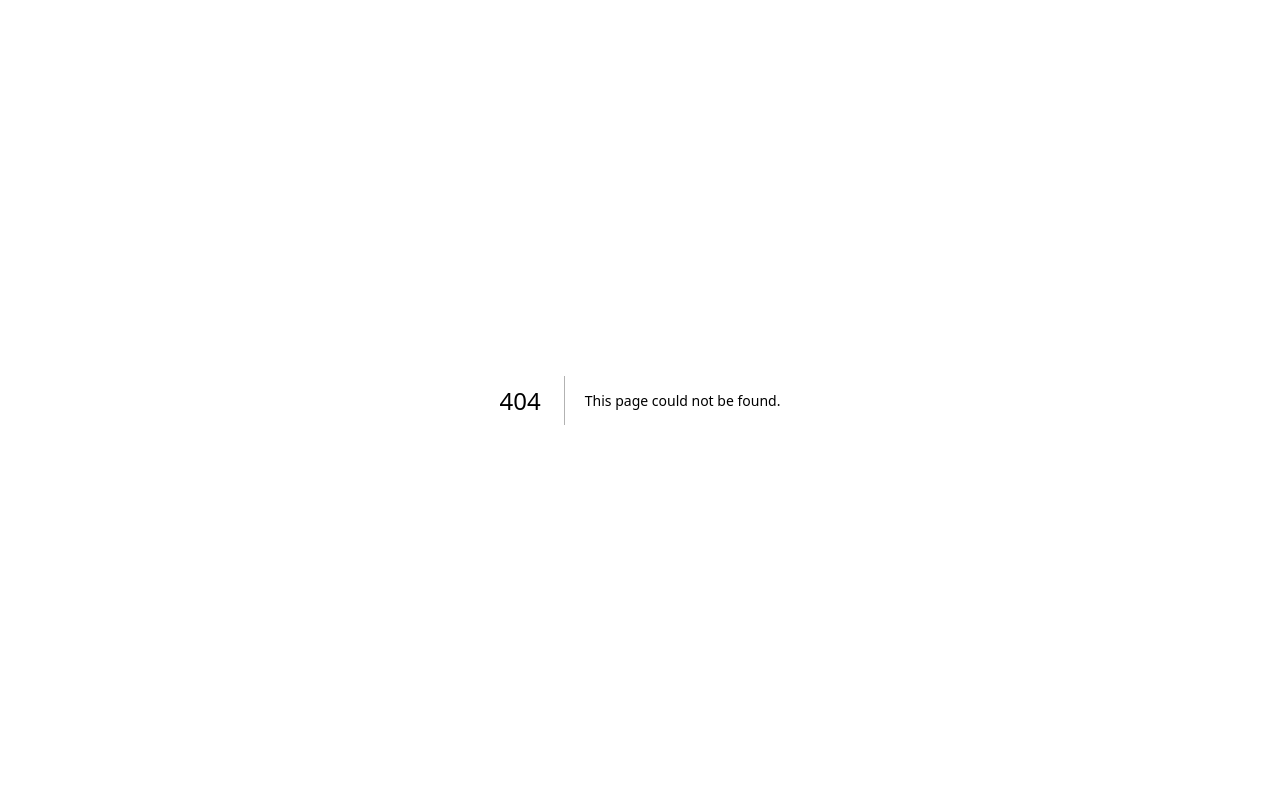
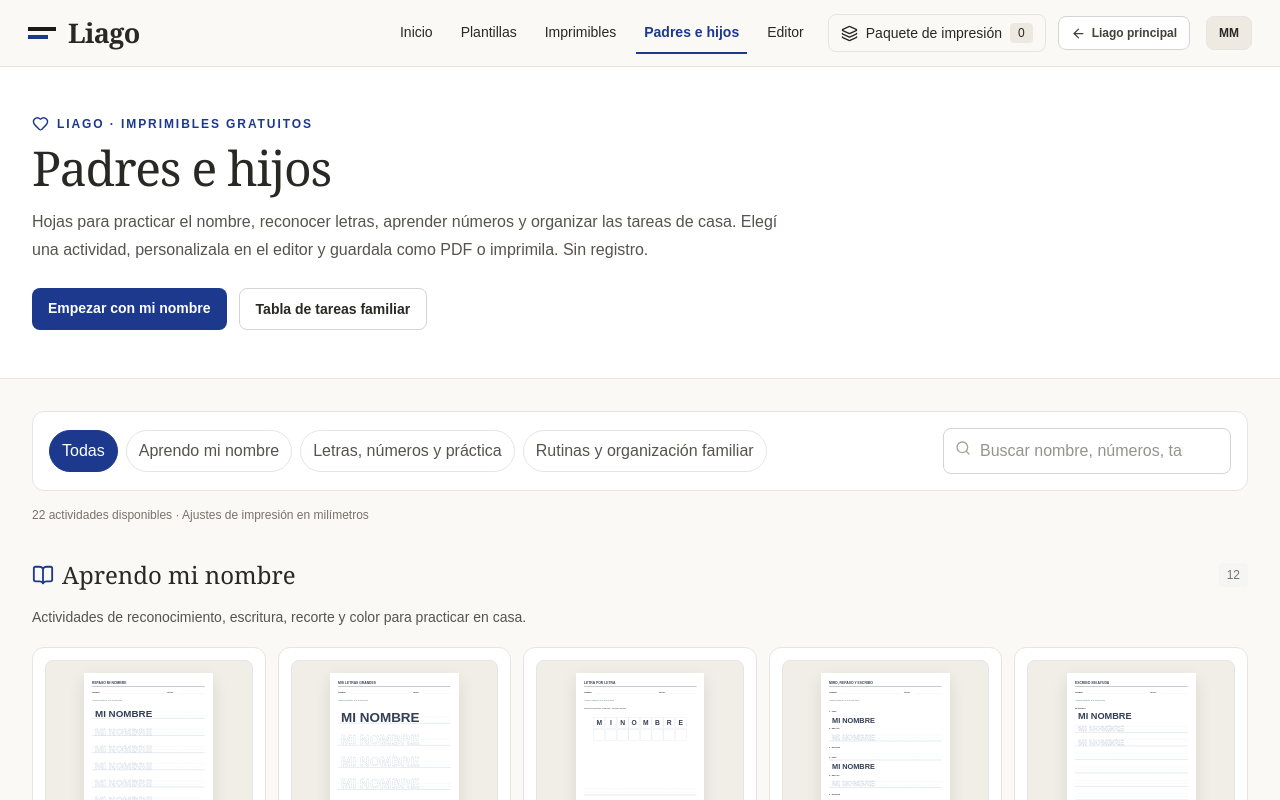
Before and after one commit to soto-cmd/liago, a Next.js app: page /plantillas/padres-hijos in a window 1280 px wide. Before the commit this address had no page. Shown: the top 800 px of the page. Built offline with nearby package versions, Linux system fonts and the light colour scheme.

Commit message:
feat: ruta pública /plantillas/padres-hijos con catálogo propio

```diff
--- /dev/null
+++ b/app/plantillas/padres-hijos/page.tsx
@@ -0,0 +1,8 @@
+import type {Metadata} from "next";
+import FamilyCatalog from "../family-catalog";
+export const metadata:Metadata={
+ title:"Padres e hijos | Plantillas gratuitas de Liago",
+ description:"Actividades imprimibles gratuitas para practicar nombres, letras, números y rutinas familiares. Editá y guardá como PDF sin registrarte.",
+ alternates:{canonical:"https://liago.vercel.app/plantillas/padres-hijos"}
+};
+export default function PadresEHijosPage(){return <FamilyCatalog/>;}
```
